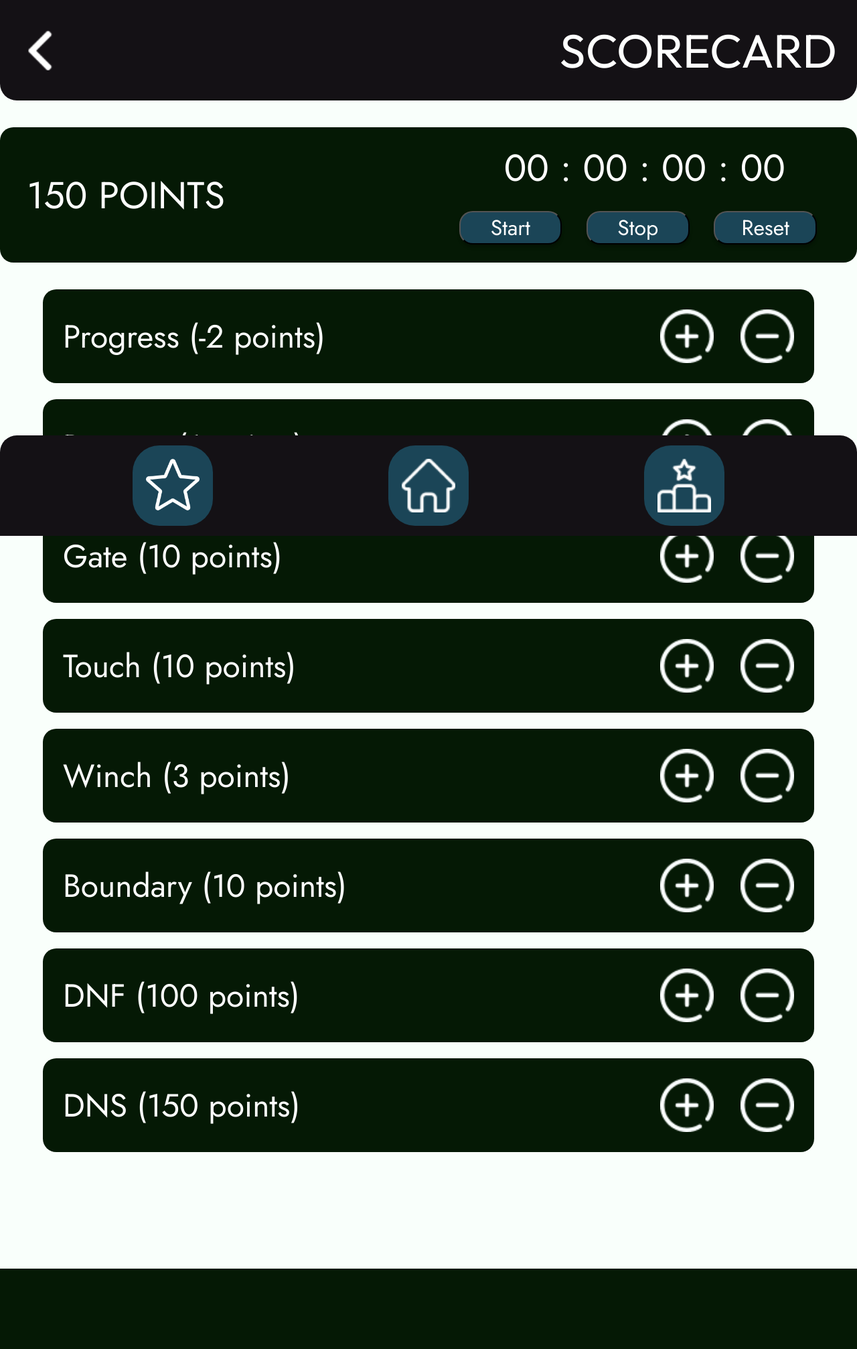
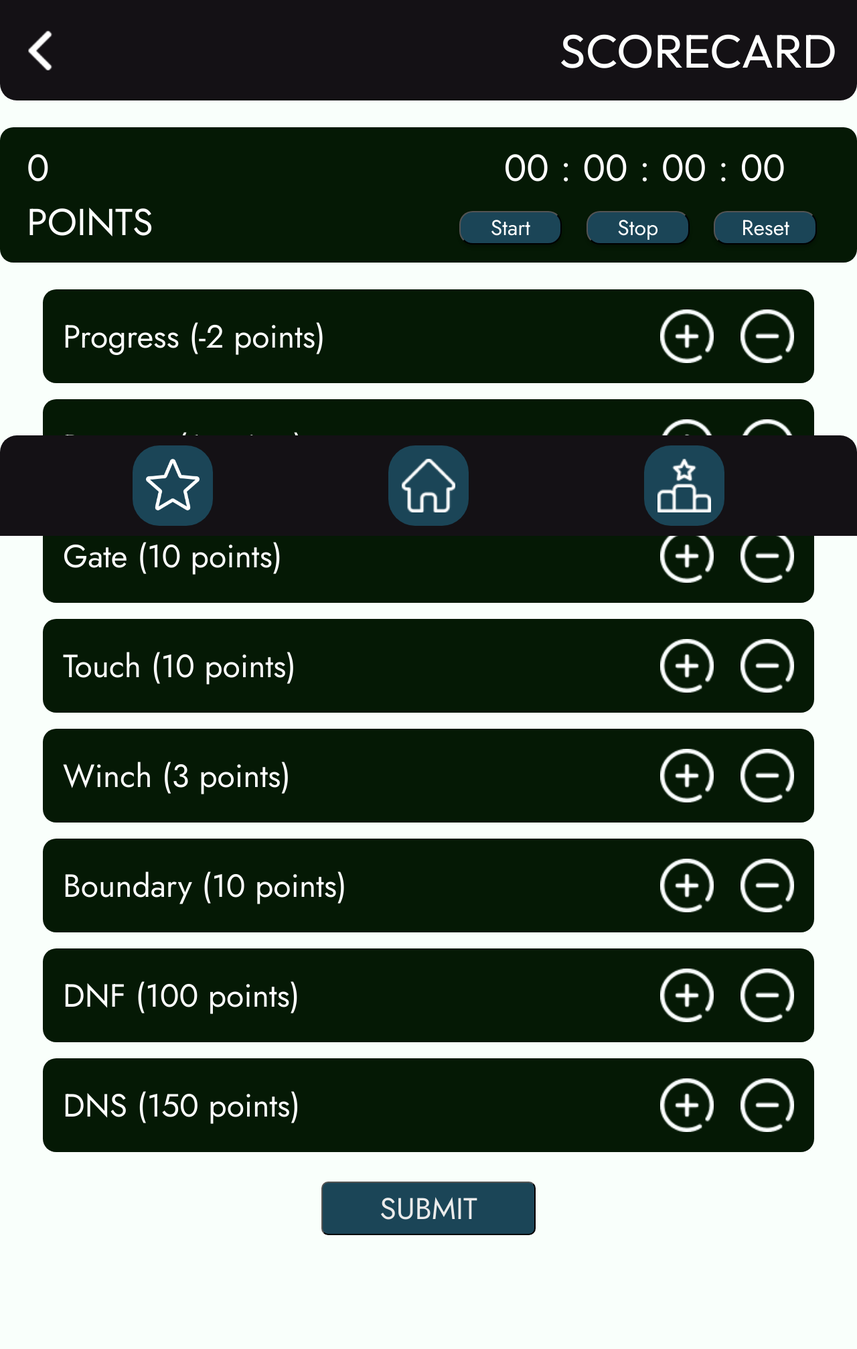
Before and after one commit to Erin-N-P/UKRCCA-App, a Django app: page /scorecard/ in a window 1280 px wide. Shown: the whole page at 67% size. Before the commit the page ends 1894 px from the top, so only its background shows below. Run offline with Django 3.2, Linux system fonts and the light colour scheme.

Commit message:
score :o

```diff
--- a/files/static/score.css
+++ b/files/static/score.css
@@ -105,6 +105,23 @@
     display: flex;
 }
 
+.buttonSubmit {
+    display: flex;
+    justify-content: right;
+}
+
+#entrySubmit{
+    background: #1B4557;
+    border-radius: 10px;
+    color: #EBEBEB;
+    width: 25vw;
+    height: 80px;
+    font-size: 2.8rem;
+    font-family: 'Jost', sans-serif;
+    padding: 5px;
+    margin: 20px;
+}
+
 body {
     height: fit-content;
 }
--- a/files/templates/score.html
+++ b/files/templates/score.html
@@ -10,7 +10,8 @@
 <div class="pageContainer">
     <div class="timer">
         <div class="leftTimer">
-            <p class="points">150 POINTS</p>
+            <p id="points">0</p>
+            <p> POINTS</p>
         </div>
         <div class="rightTimer">
             <div id="time">
@@ -40,8 +41,8 @@
     <div class="scoreChange">
         <p class="changeName">Progress (-2 points)</p>
         <div class="scoreRight">
-            <button id="add"><img src="{% static 'add.png' %}" alt=""></button>
-            <button id="minus"><img src="{% static 'minus.png' %}" alt=""></button>
+            <button id="add"><img src="{% static 'add.png' %}" alt="" onclick="increasePoint(event)"></button>
+            <button id="minus"><img src="{% static 'minus.png' %}" alt="" onclick="decreasePoint(event)"></button>
         </div>
     </div>
 
@@ -99,6 +100,9 @@
             <button id="add"><img src="{% static 'add.png' %}" alt=""></button>
             <button id="minus"><img src="{% static 'minus.png' %}" alt=""></button>
         </div>
+    </div>
+    <div class="buttonSubmit">
+        <input type="submit" id="entrySubmit" value="SUBMIT">
     </div>
 </div>
 
@@ -184,7 +188,13 @@
         }
     }
 
+increasePoint = function(eve){
+    document.getElementById('points').innerHTML = 'hello'
+}
 
+decreasePoint = function(eve){
+    document.getElementById('points').innerHTML = 'byee'
+}
 
 </script>
 {% endblock %}
```
